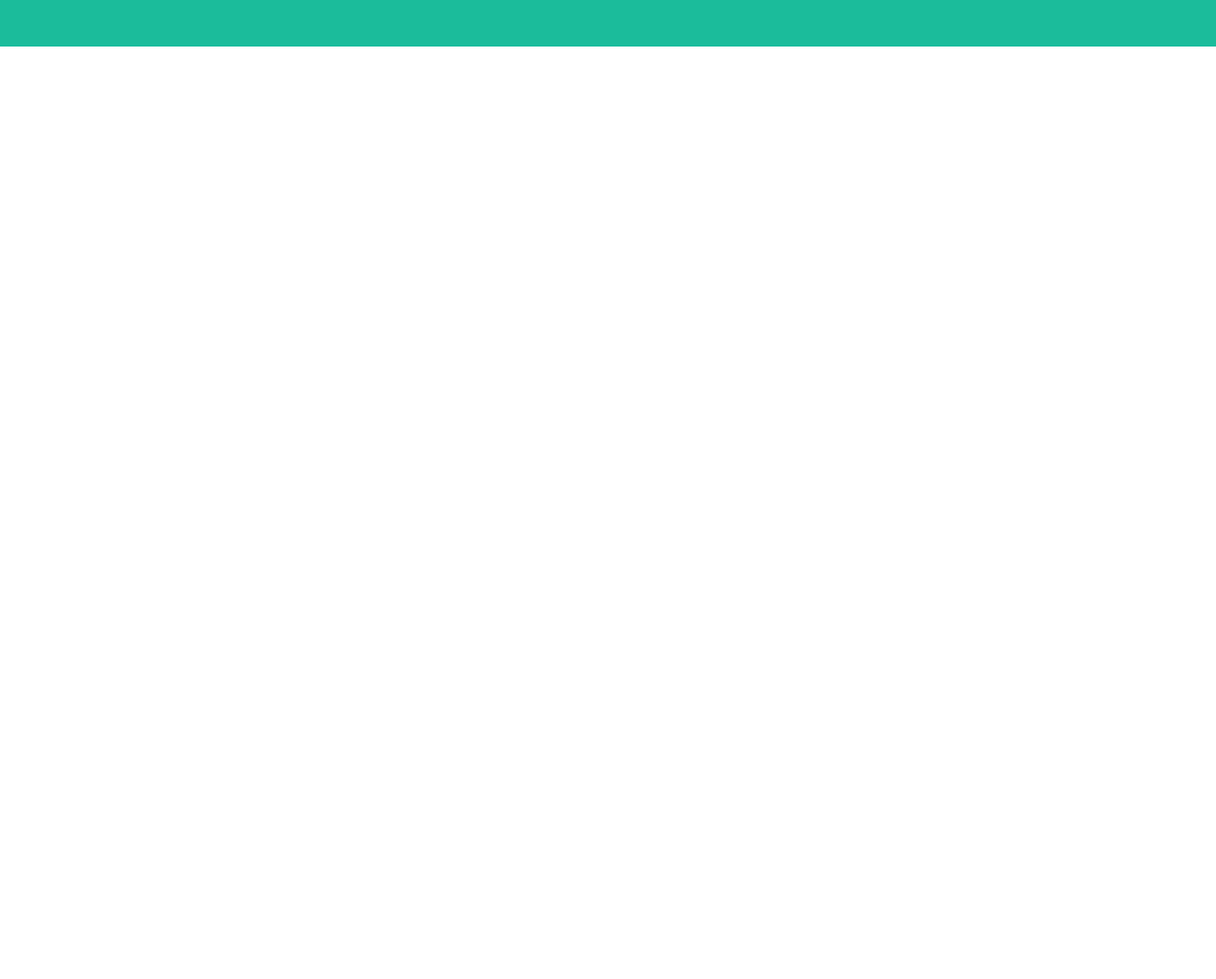
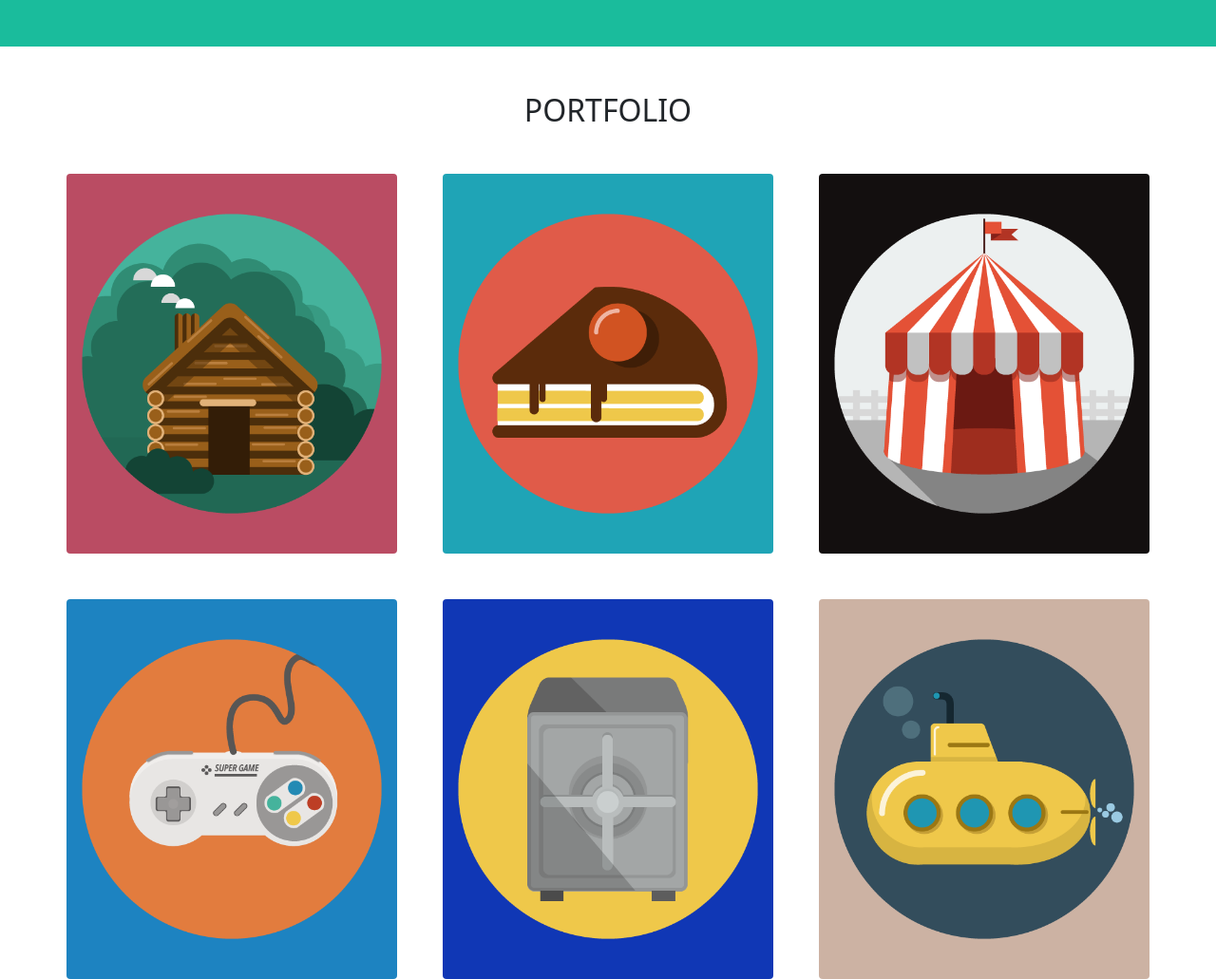
Before and after one commit to antonioiorio94/html-css-bootstrap-freelancer, a plain HTML site: page index.html in a window 1280 px wide. Shown: the part 507-1538 px from the top of the page at 95% size. Before the commit the page ends 800 px from the top, so only its background shows below. Drawn offline with nearby package versions, Linux system fonts and the light colour scheme.

Commit message:
aggiunta seconda parte

```diff
--- a/css/style.css
+++ b/css/style.css
@@ -28,3 +28,34 @@ h1, p{
 .img-avatar{
     width: 10rem;
 }
+
+.portfolio-img-1{
+    background-image: url(../img/cabin.png);
+    background-size: cover;
+    background-position: center;
+}
+.portfolio-img-2{
+    background-image: url(../img/cake.png);
+    background-size: cover;
+    background-position: center;
+}
+.portfolio-img-3{
+    background-image: url(../img/circus.png);
+    background-size: cover;
+    background-position: center;
+}
+.portfolio-img-4{
+    background-image: url(../img/game.png);
+    background-size: cover;
+    background-position: center;
+}
+.portfolio-img-5{
+    background-image: url(../img/safe.png);
+    background-size: cover;
+    background-position: center;
+}
+.portfolio-img-6{
+    background-image: url(../img/submarine.png);
+    background-size: cover;
+    background-position: center;
+}
--- a/index.html
+++ b/index.html
@@ -40,9 +40,12 @@
             </div>
         </nav>
         <!--NAVBAR-->
+    </header>
 
-        <!--HERO-->
 
+
+    <!--HERO-->
+    <main>
         <div class="container-fluid bg-green height-500">
 
             <div class="row justify-content-center">
@@ -61,12 +64,61 @@
 
         </div>
 
-
-
         <!--/HERO-->
 
 
-    </header>
+        <!--PORTFOLIO SECTION-->
+
+        <div class="container-fluid height-500">
+
+            <div class="container my-5">
+                <h2 class="text-center mb-5">PORTFOLIO</h2>
+
+                <div class="row">
+                    <div class="col portfolio-img-1 height-400 rounded me-5">
+                    </div>
+                    <div class="col portfolio-img-2 height-400 rounded me-5">
+                    </div>
+                    <div class="col portfolio-img-3 height-400 rounded"></div>
+
+
+                </div>
+
+
+            </div>
+
+            <div class="container my-5">
+
+
+                <div class="row">
+                    <div class="col portfolio-img-4 height-400 rounded me-5">
+                    </div>
+                    <div class="col portfolio-img-5 height-400 rounded me-5">
+                    </div>
+                    <div class="col portfolio-img-6 height-400 rounded"></div>
+
+
+                </div>
+
+
+            </div>
+
+
+
+
+
+        </div>
+
+
+
+
+
+        <!--/PORTFOLIO SECTION-->
+
+
+
+    </main>
+
 
 </body>
 
```
